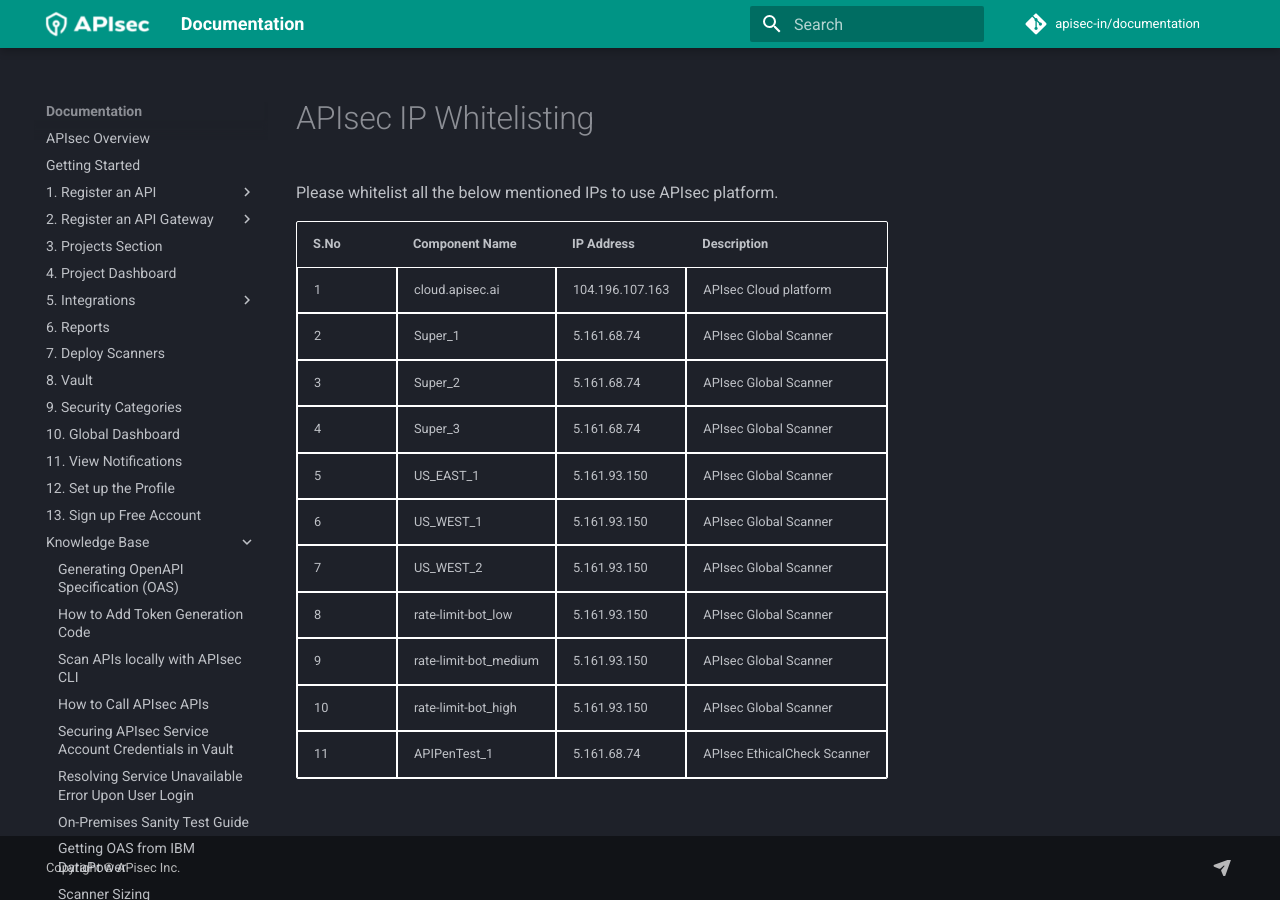
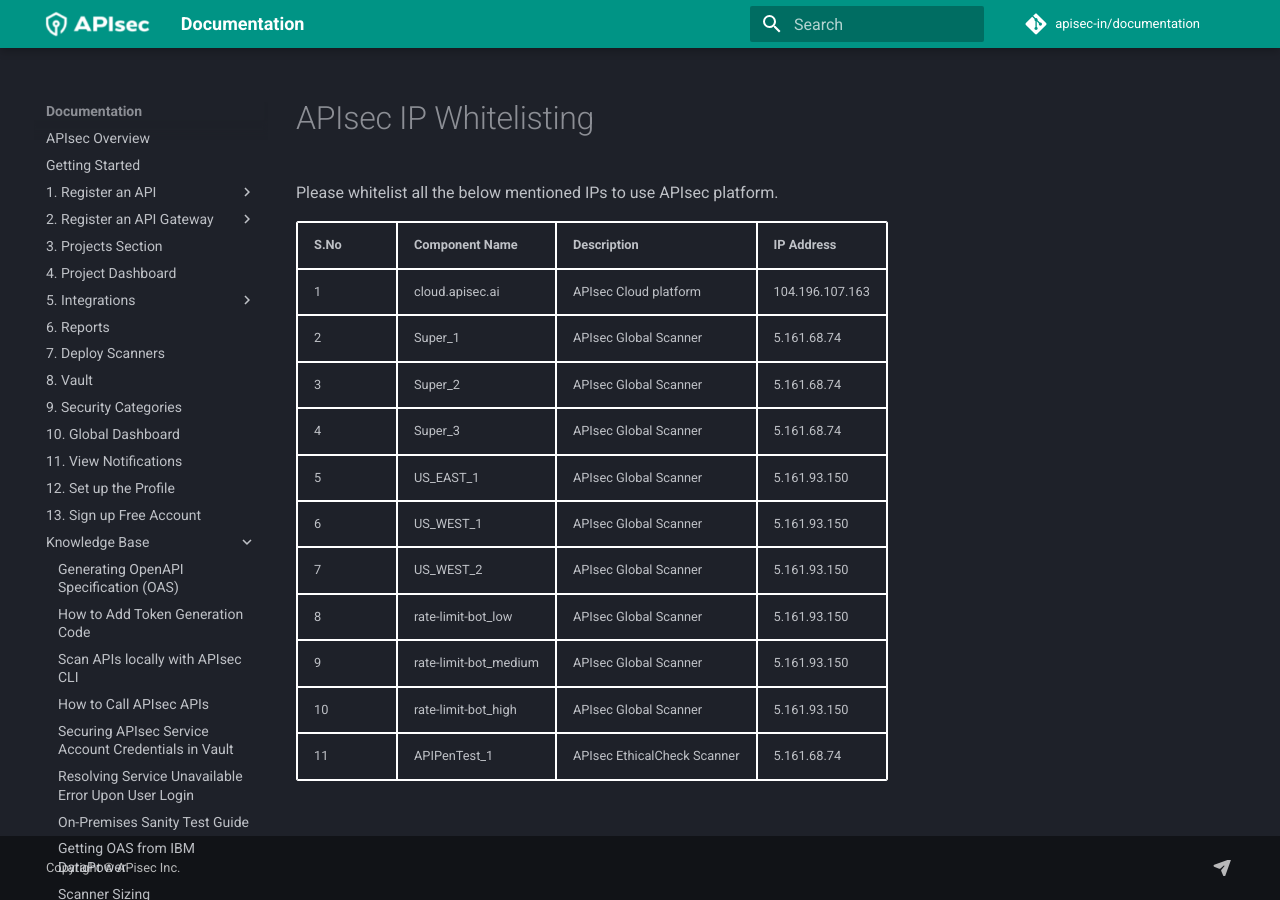
Before and after one commit to apisec-inc/documentation, an MkDocs documentation site: the page built from docs/IP-Whitelisting.md, in a window 1280 px wide. Built offline with MkDocs 1.6.1 and Material for MkDocs 9.7.7, drawn with Linux system fonts in a browser that asks for light colours; comment, search, counter and statistics services are not loaded.

Commit message:
Update IP-Whitelisting.md

```diff
--- a/docs/IP-Whitelisting.md
+++ b/docs/IP-Whitelisting.md
@@ -2,86 +2,87 @@
 
 <table style="border:1px solid white;margin: 0px auto;text-align: center;">
   <tr style="border:1px solid white;margin: 0px auto;">
-    <th>S.No</th>
-    <th>Component Name</th>
-    <th>IP Address</th>
-    <th>Description</th>
+    <th style="border:1px solid white;">S.No</th>
+    <th style="border:1px solid white;">Component Name</th>
+    <th style="border:1px solid white;">Description</th>
+    <th style="border:1px solid white;">IP Address</th>
+
   </tr>
   <tr style="border:1px solid white;margin: 0px auto;">
     <td style="border:1px solid white;">1</td>
     <td style="border:1px solid white;">cloud.apisec.ai</td>
+    <td style="border:1px solid white;">APIsec Cloud platform</td>
     <td style="border:1px solid white;">104.196.107.163</td>
-    <td style="border:1px solid white;">APIsec Cloud platform</td>
 
   </tr>
   <tr style="border:1px solid white;margin: 0px auto;">
     <td style="border:1px solid white;">2</td>
     <td style="border:1px solid white;">Super_1</td>
+    <td style="border:1px solid white;">APIsec Global Scanner</td>
     <td style="border:1px solid white;">5.161.68.74</td>
-    <td style="border:1px solid white;">APIsec Global Scanner</td>
   </tr>
 
   <tr style="border:1px solid white;margin: 0px auto;">
     <td style="border:1px solid white;">3</td>
     <td style="border:1px solid white;">Super_2</td>
+    <td style="border:1px solid white;">APIsec Global Scanner</td>
     <td style="border:1px solid white;">5.161.68.74</td>
-    <td style="border:1px solid white;">APIsec Global Scanner</td>
   </tr>
 
   <tr style="border:1px solid white;margin: 0px auto;">
     <td style="border:1px solid white;">4</td>
     <td style="border:1px solid white;">Super_3</td>
+    <td style="border:1px solid white;">APIsec Global Scanner</td>
     <td style="border:1px solid white;">5.161.68.74</td>
-    <td style="border:1px solid white;">APIsec Global Scanner</td>
   </tr>
 
   <tr style="border:1px solid white;margin: 0px auto;">
     <td style="border:1px solid white;">5</td>
     <td style="border:1px solid white;">US_EAST_1</td>
+    <td style="border:1px solid white;">APIsec Global Scanner</td>
     <td style="border:1px solid white;">5.161.93.150</td>
-    <td style="border:1px solid white;">APIsec Global Scanner</td>
   </tr>
 
   <tr style="border:1px solid white;margin: 0px auto;">
     <td style="border:1px solid white;">6</td>
     <td style="border:1px solid white;">US_WEST_1</td>
+    <td style="border:1px solid white;">APIsec Global Scanner</td>
     <td style="border:1px solid white;">5.161.93.150</td>
-    <td style="border:1px solid white;">APIsec Global Scanner</td>
   </tr>
 
   <tr style="border:1px solid white;margin: 0px auto;">
     <td style="border:1px solid white;">7</td>
     <td style="border:1px solid white;">US_WEST_2</td>
+    <td style="border:1px solid white;">APIsec Global Scanner</td>
     <td style="border:1px solid white;">5.161.93.150</td>
-    <td style="border:1px solid white;">APIsec Global Scanner</td>
   </tr>
 
   <tr style="border:1px solid white;margin: 0px auto;">
     <td style="border:1px solid white;">8</td>
     <td style="border:1px solid white;">rate-limit-bot_low</td>
+    <td style="border:1px solid white;">APIsec Global Scanner</td>
     <td style="border:1px solid white;">5.161.93.150</td>
-    <td style="border:1px solid white;">APIsec Global Scanner</td>
   </tr>
 
   <tr style="border:1px solid white;margin: 0px auto;">
     <td style="border:1px solid white;">9</td>
     <td style="border:1px solid white;">rate-limit-bot_medium</td>
+    <td style="border:1px solid white;">APIsec Global Scanner</td>
     <td style="border:1px solid white;">5.161.93.150</td>
-    <td style="border:1px solid white;">APIsec Global Scanner</td>
   </tr>
 
   <tr style="border:1px solid white;margin: 0px auto;">
     <td style="border:1px solid white;">10</td>
     <td style="border:1px solid white;">rate-limit-bot_high</td>
+    <td style="border:1px solid white;">APIsec Global Scanner</td>
     <td style="border:1px solid white;">5.161.93.150</td>
-    <td style="border:1px solid white;">APIsec Global Scanner</td>
   </tr>
 
  <tr style="border:1px solid white;margin: 0px auto;">
     <td style="border:1px solid white;">11</td>
     <td style="border:1px solid white;">APIPenTest_1</td>
+    <td style="border:1px solid white;">APIsec EthicalCheck Scanner</td>
     <td style="border:1px solid white;">5.161.68.74</td>
-    <td style="border:1px solid white;">APIsec EthicalCheck Scanner</td>
   </tr>
 
 </table>
```
